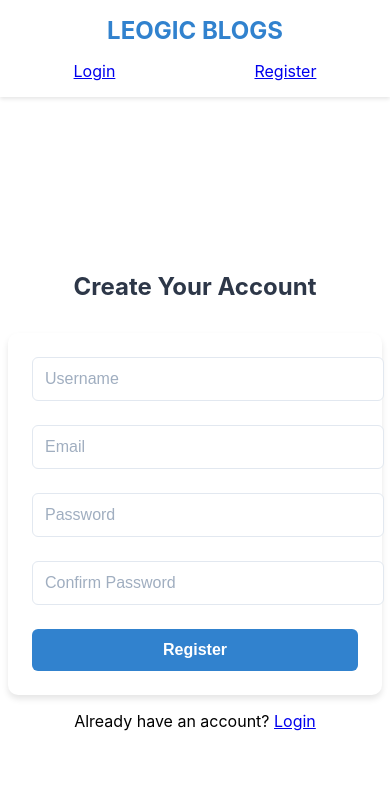
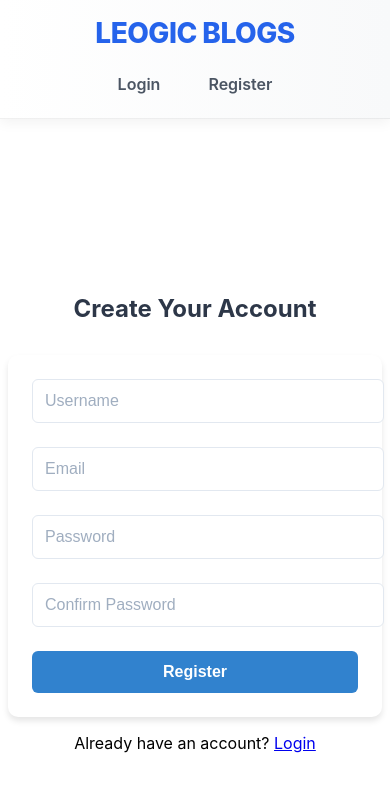
Before and after one commit to LeogicTanzania/BLOG-PLATFORM, a React (Create React App) app in the folder front-end/: page /register in a window 390 px wide. Shown: the top 792 px of the page. Built offline with nearby package versions, Linux system fonts and the light colour scheme; no server answers.

Commit message:
Header Styles

```diff
--- a/front-end/package.json
+++ b/front-end/package.json
@@ -5,6 +5,7 @@
   "dependencies": {
     "@emotion/react": "^11.14.0",
     "@emotion/styled": "^11.14.0",
+    "@fortawesome/fontawesome-free": "^6.7.2",
     "@mui/icons-material": "^7.0.2",
     "@mui/material": "^7.0.2",
     "@testing-library/dom": "^10.4.0",
--- a/front-end/src/App.css
+++ b/front-end/src/App.css
@@ -1,58 +1,72 @@
 /* ===== HEADER STYLES ===== */
 .header {
-  background-color: #ffffff;
-  box-shadow: 0 2px 4px rgba(0, 0, 0, 0.1);
+  background: linear-gradient(to right, #ffffff, #f8f9fa);
+  box-shadow: 0 4px 12px rgba(0, 0, 0, 0.05);
   position: sticky;
   top: 0;
   z-index: 100;
+  border-bottom: 1px solid rgba(0, 0, 0, 0.06);
 }
 
 .nav {
   display: flex;
   justify-content: space-between;
   align-items: center;
-  padding: 1rem 2rem;
+  padding: 1.25rem 2.5rem;
   max-width: 1200px;
   margin: 0 auto;
 }
 
 .nav-logo {
-  font-size: 1.5rem;
-  font-weight: 700;
-  color: #3182ce;
+  font-size: 1.75rem;
+  font-weight: 800;
+  color: #2563eb;
   text-decoration: none;
+  letter-spacing: -0.5px;
+  transition: all 0.3s ease;
+}
+
+.nav-logo:hover {
+  color: #1d4ed8;
+  transform: translateY(-1px);
 }
 
 .nav-links {
   display: flex;
-  gap: 1.5rem;
+  gap: 2rem;
   align-items: center;
 }
 
-.nav-link {
-  color: #4a5568;
+.nav-links a {
+  color: #4b5563;
   text-decoration: none;
-  font-weight: 500;
-  transition: color 0.2s;
+  font-weight: 600;
+  font-size: 1.05rem;
+  padding: 0.5rem 1rem;
+  border-radius: 8px;
+  transition: all 0.3s ease;
 }
 
-.nav-link:hover {
-  color: #3182ce;
+.nav-links a:hover {
+  color: #2563eb;
+  background-color: rgba(37, 99, 235, 0.05);
 }
 
-.nav-button {
-  background-color: #3182ce;
+.nav-links button {
+  background-color: #ef4444;
   color: white;
   border: none;
-  padding: 0.5rem 1rem;
-  border-radius: 4px;
+  padding: 0.75rem 1.5rem;
+  border-radius: 8px;
+  font-weight: 600;
+  font-size: 1.05rem;
   cursor: pointer;
-  font-weight: 500;
-  transition: background-color 0.2s;
+  transition: all 0.3s ease;
 }
 
-.nav-button:hover {
-  background-color: #2c5282;
+.nav-links button:hover {
+  background-color: #dc2626;
+  transform: translateY(-1px);
 }
 
 /* ===== RESPONSIVE DESIGN ===== */
@@ -65,7 +79,14 @@
 
   .nav-links {
     width: 100%;
-    justify-content: space-around;
+    justify-content: center;
+    gap: 1rem;
+  }
+
+  .nav-links a,
+  .nav-links button {
+    font-size: 1rem;
+    padding: 0.5rem 1rem;
   }
 }
 
```
Also changed, not shown: 1 other file (tests, documents, lock files or other folders).
